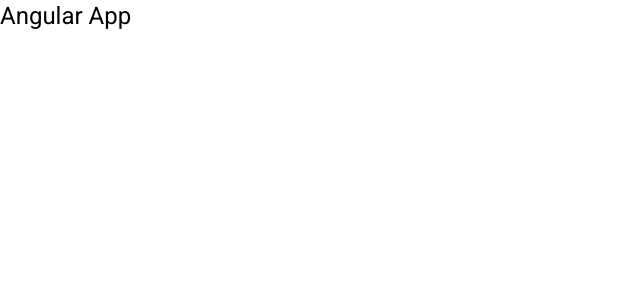
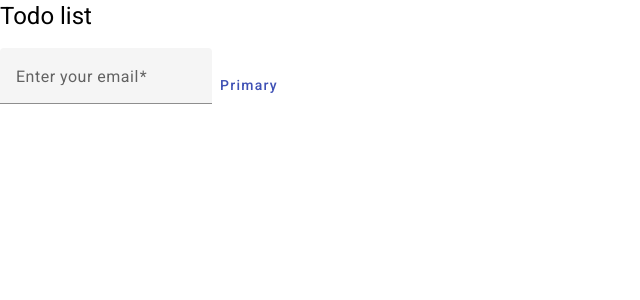
Before and after one commit to bullet03/angular-todo, an Angular app: page / in a window 1280 px wide. Shown: the top 300 px of the page, without its empty margins (0-640 px from the left). Built offline with nearby package versions, Linux system fonts and the light colour scheme.

Commit message:
feat: add input form

```diff
--- a/src/app/app.component.html
+++ b/src/app/app.component.html
@@ -1 +1,2 @@
-<h1>Angular App</h1>
+<h1>Todo list</h1>
+<app-task-form></app-task-form>
--- /dev/null
+++ b/src/app/task-form/task-form.component.html
@@ -0,0 +1,8 @@
+<form (ngSubmit)="onSubmit()" #heroForm="ngForm">
+  <mat-form-field>
+    <mat-label>Enter your email</mat-label>
+    <input matInput placeholder="pat@example.com" required>
+  </mat-form-field>
+  <button mat-button color="primary">Primary</button>
+
+</form>
--- /dev/null
+++ b/src/app/task-form/task-form.component.ts
@@ -0,0 +1,14 @@
+import { Component } from '@angular/core';
+
+@Component({
+  selector: 'app-task-form',
+  templateUrl: './task-form.component.html',
+  styleUrls: ['./task-form.component.css']
+})
+export class TaskFormComponent {
+  task = "Test task";
+
+  submitted = false;
+
+  onSubmit() { this.submitted = true; }
+}
```
Also changed, not shown: src/app/app.module.ts (+18 -2 lines), src/app/task-form/task-form.component.css (added), 1 other file (tests, documents, lock files or other folders).
